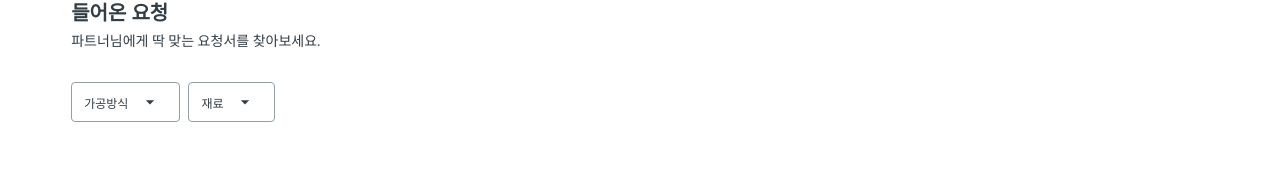
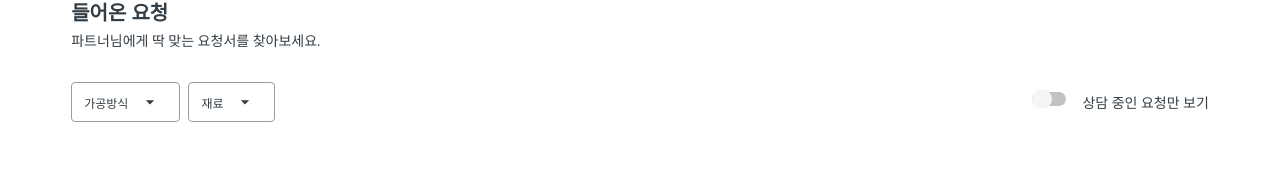
Before and after one commit to tlatmdxo123/ateam-ventures, a React (Create React App) app: page / in a window 1280 px wide. Shown: the part 131-300 px from the top of the page. Built offline with nearby package versions, Linux system fonts and the light colour scheme.

Commit message:
ConsultFilterToggle Component

```diff
--- a/src/Theme.tsx
+++ b/src/Theme.tsx
@@ -8,6 +8,7 @@ const theme = {
         primary:{
             700:"#1565C0",
             500:"#2196F3",
+            300:"#BBDEFB",
 
         },
         gray:{
--- /dev/null
+++ b/src/components/ConsultFilterToggle.tsx
@@ -0,0 +1,36 @@
+import React, { useContext } from 'react';
+import { useDispatch } from 'react-redux';
+import styled,{ ThemeContext } from 'styled-components';
+import { toggleConsultToggle } from '../redux/filter/actions';
+import Toggle from './Toggle';
+
+function ConsultFilterToggle() {
+    const dispatch = useDispatch();
+    const themeContext = useContext(ThemeContext)
+    const toggleId = 'consultFilter'
+    return (
+        <Container>
+            <Toggle
+                id={toggleId}
+                width={34}
+                height={14}
+                ballSize={20}
+                activeBackgroundColor={themeContext.colors.primary[300]}
+                activeBallColor={themeContext.colors.primary[500]}
+                onToggle={() => dispatch(toggleConsultToggle())}/>
+            <Label htmlFor={toggleId}>상담 중인 요청만 보기</Label>
+        </Container>
+    );
+}
+
+const Container = styled.div`
+    display: flex;
+`
+const Label = styled.label`
+    font-size: ${({theme}) => theme.fontSizes['m']};
+    color: ${({theme}) => theme.colors.gray[900]};
+    margin-left: 16px;
+    font-weight: 500;
+`
+
+export default ConsultFilterToggle;
--- a/src/components/RequestLists.tsx
+++ b/src/components/RequestLists.tsx
@@ -1,45 +1,17 @@
 import React from 'react';
 import styled from 'styled-components';
-import DropMenu from './DropMenu';
-import { useDispatch, useSelector } from 'react-redux';
-import { selectIngredients, selectProcess } from '../redux/filter/selectors';
-import { addIngreFilter, addProcessFilter, removeIngreFilter, removeProcessFilter, resetFilter } from '../redux/filter/actions';
-import {MdRestartAlt} from 'react-icons/md';
+import ConsultFilterToggle from './ConsultFilterToggle';
+import TypeFilters from './TypeFilters';
+
 
 function RequestLists() {
-    const dispatch = useDispatch();
-    const ingredientFilters = useSelector(selectIngredients);
-    const processFilters = useSelector(selectProcess);
-
-    const resetActive = ingredientFilters.length + processFilters.length > 0
-
     return (
         <Container>
             <FilterBar>
-                <TypeFilters>
-                    <DropMenu
-                        label='가공방식'
-                        lists={['밀링','선반']}
-                        selected={processFilters}
-                        addFilter={(filter:string) => dispatch(addProcessFilter(filter))}
-                        removeFilter={(filter:string) => dispatch(removeProcessFilter(filter))}
-                        marginRight={8}/>
-
-                    <DropMenu
-                        label='재료'
-                        lists={['알루미늄','탄소강','구리','합금강','강철']}
-                        selected={ingredientFilters}
-                        addFilter={(filter:string) => dispatch(addIngreFilter(filter))}
-                        removeFilter={(filter:string) => dispatch(removeIngreFilter(filter))}/>
-                    {resetActive && (
-                        <ResetButton onClick={() => dispatch(resetFilter())}>
-                            <MdRestartAlt style={{fontSize:'20px',marginRight:'3px'}}/> 필터링 리셋
-                        </ResetButton>
-                    )}
-                </TypeFilters>
-                <ConsultingFilter>
-
-                </ConsultingFilter>
+               <TypeFilters/>
+               <ConsultingFilter>
+                    <ConsultFilterToggle/>
+               </ConsultingFilter>
             </FilterBar>
         </Container>
     );
@@ -50,21 +22,10 @@ const Container = styled.div`
 `
 const FilterBar = styled.div`
     display: flex;
-`
-const TypeFilters = styled.div`
-    display: flex;
-
+    align-items: center;
+    justify-content: space-between;
 `
 
-const ResetButton = styled.button`
-    display: flex;
-    align-items: center;
-    color:${({theme}) => theme.colors.primary[500]};
-    font-size: ${({theme}) => theme.fontSizes['s']};
-    font-weight: 400;
-    margin-left: 24px;
-    cursor: pointer;
-`
 const ConsultingFilter = styled.div`
 
 `
--- /dev/null
+++ b/src/components/Toggle.tsx
@@ -0,0 +1,72 @@
+import React from "react";
+import {  useSelector } from "react-redux";
+import styled from "styled-components";
+import { selectConsultStatus } from "../redux/filter/selectors";
+
+interface Props{
+    width: number,
+    height: number,
+    ballSize: number,
+    activeBackgroundColor:string,
+    activeBallColor:string,
+    onToggle:() => void,
+    id:string,
+}
+
+function Toggle({ width, height,ballSize, activeBackgroundColor,activeBallColor,onToggle,id }:Props) {
+  const isActive = useSelector(selectConsultStatus)
+
+  return (
+    <>
+      <ToggleContainer
+        id={id}
+        role='switch'
+        aria-checked={isActive}
+        onClick={onToggle}
+        width={width}
+        height={height}
+      >
+        <StatusBar
+          isActive={isActive}
+          activeBackgroundColor={activeBackgroundColor}
+          height={height}
+        />
+        <StatusBall isActive={isActive} size={ballSize} activeBallColor={activeBallColor}/>
+      </ToggleContainer>
+    </>
+  );
+}
+
+const ToggleContainer = styled.button<{width:number,height:number}>`
+  display: block;
+  width: ${(props) => props.width + "px"};
+  height: ${(props) => props.height + "px"};
+  border-radius: ${(props) => props.height + "px"};
+  background-color: ${({ theme }) => theme.colors.gray[500]};
+  position: relative;
+`;
+
+const StatusBar = styled.div<{isActive:boolean,height:number,activeBackgroundColor:string}>`
+  width: ${({isActive}) => (isActive ? "100%" : "0px")};
+  height: 100%;
+  border-radius: ${({height}) => height + "px"};
+  background-color: ${({activeBackgroundColor}) => activeBackgroundColor};
+  transition: width 0.35s ease-in-out;
+`;
+
+const StatusBall = styled.div<{size:number,isActive:boolean,activeBallColor:string}>`
+  width: ${({size}) => size + "px"};
+  height: ${({size}) => size + "px"};
+  border-radius: 50%;
+  background-color: ${({isActive,activeBallColor,theme}) => isActive ? activeBallColor : theme.colors.gray[100] };
+  position: absolute;
+  top: 50%;
+  transform: translateY(-50%);
+  left: ${(props) =>
+    props.isActive ? `calc(100% - ${props.size + "px"})` : "0px"};
+  transition: left 0.35s ease-in-out;
+  transition-delay: 0.05s;
+`;
+
+
+export default Toggle;
--- /dev/null
+++ b/src/components/TypeFilters.tsx
@@ -0,0 +1,56 @@
+import React from 'react';
+import styled from 'styled-components';
+import DropMenu from './DropMenu';
+import { useDispatch, useSelector } from 'react-redux';
+import { addIngreFilter, addProcessFilter, removeIngreFilter, removeProcessFilter, resetFilter } from '../redux/filter/actions';
+import { selectIngredients, selectProcess } from '../redux/filter/selectors';
+import {MdRestartAlt} from 'react-icons/md';
+
+function TypeFilters() {
+    const dispatch = useDispatch();
+    const ingredientFilters = useSelector(selectIngredients);
+    const processFilters = useSelector(selectProcess);
+
+    const resetActive = ingredientFilters.length + processFilters.length > 0
+
+    return (
+         <Container>
+            <DropMenu
+                label='가공방식'
+                lists={['밀링','선반']}
+                selected={processFilters}
+                addFilter={(filter:string) => dispatch(addProcessFilter(filter))}
+                removeFilter={(filter:string) => dispatch(removeProcessFilter(filter))}
+                marginRight={8}/>
+
+            <DropMenu
+                label='재료'
+                lists={['알루미늄','탄소강','구리','합금강','강철']}
+                selected={ingredientFilters}
+                addFilter={(filter:string) => dispatch(addIngreFilter(filter))}
+                removeFilter={(filter:string) => dispatch(removeIngreFilter(filter))}/>
+            {resetActive && (
+                <ResetButton onClick={() => dispatch(resetFilter())}>
+                    <MdRestartAlt style={{fontSize:'20px',marginRight:'3px'}}/> 필터링 리셋
+                </ResetButton>
+            )}
+        </Container>
+    );
+}
+
+const Container = styled.div`
+    display: flex;
+
+`
+
+const ResetButton = styled.button`
+    display: flex;
+    align-items: center;
+    color:${({theme}) => theme.colors.primary[500]};
+    font-size: ${({theme}) => theme.fontSizes['s']};
+    font-weight: 400;
+    margin-left: 24px;
+    cursor: pointer;
+`
+
+export default TypeFilters;
--- a/src/redux/filter/actions.ts
+++ b/src/redux/filter/actions.ts
@@ -2,6 +2,7 @@ export const ADD_INGRE_FILTER = 'ADD_INGRE_FILTER' as const
 export const ADD_PROCESS_FILTER = 'ADD_PROCESS_FILTER' as const
 export const REMOVE_INGRE_FILTER = 'REMOVE_INGRE_FILTER' as const
 export const REMOVE_PROCESS_FILTER = 'REMOVE_PROCESS_FILTER' as const
+export const TOGGLE_CONSULT_FILTER = 'TOGGLE_CONSULT_FILTER' as const
 export const RESET_FILTER = 'RESET_FILTER' as const
 
 export const addIngreFilter = (filter:string) => ({
@@ -22,6 +23,10 @@ export const removeProcessFilter = (filter:string) => ({
     payload:filter
 })
 
+export const toggleConsultToggle = () => ({
+    type:TOGGLE_CONSULT_FILTER
+})
+
 export const resetFilter = () => ({
     type:RESET_FILTER,
 })
@@ -31,4 +36,5 @@ export type FilterAction =
     | ReturnType<typeof addProcessFilter>
     | ReturnType<typeof removeIngreFilter>
     | ReturnType<typeof removeProcessFilter>
+    | ReturnType<typeof toggleConsultToggle>
     | ReturnType<typeof resetFilter>;
--- a/src/redux/filter/index.ts
+++ b/src/redux/filter/index.ts
@@ -1,13 +1,15 @@
-import { ADD_INGRE_FILTER, ADD_PROCESS_FILTER, FilterAction, REMOVE_INGRE_FILTER, REMOVE_PROCESS_FILTER, RESET_FILTER } from "./actions";
+import { ADD_INGRE_FILTER, ADD_PROCESS_FILTER, FilterAction, REMOVE_INGRE_FILTER, REMOVE_PROCESS_FILTER, RESET_FILTER, TOGGLE_CONSULT_FILTER } from "./actions";
 
 const initialState = {
     ingredients:[],
     process:[],
+    consult:false,
 }
 
 type FilterState = {
     ingredients:string[],
     process:string[],
+    consult:boolean,
 }
 
 export default function filterReducer(state:FilterState=initialState,action:FilterAction):FilterState{
@@ -20,8 +22,10 @@ export default function filterReducer(state:FilterState=initialState,action:Filt
             return {...state,ingredients:state.ingredients.filter(filter => filter!==action.payload)}
         case REMOVE_PROCESS_FILTER:
             return {...state,process:state.process.filter(filter => filter!==action.payload)}
+        case TOGGLE_CONSULT_FILTER:
+            return {...state,consult:!state.consult}
         case RESET_FILTER:
-            return {ingredients:[],process:[]}
+            return {ingredients:[],process:[],consult:false}
         default:
             return state
     }
--- a/src/redux/filter/selectors.ts
+++ b/src/redux/filter/selectors.ts
@@ -2,3 +2,4 @@ import { RootState } from "..";
 
 export const selectIngredients = (state:RootState) => state.filter.ingredients;
 export const selectProcess = (state:RootState) => state.filter.process;
+export const selectConsultStatus = (state:RootState) => state.filter.consult;
```
